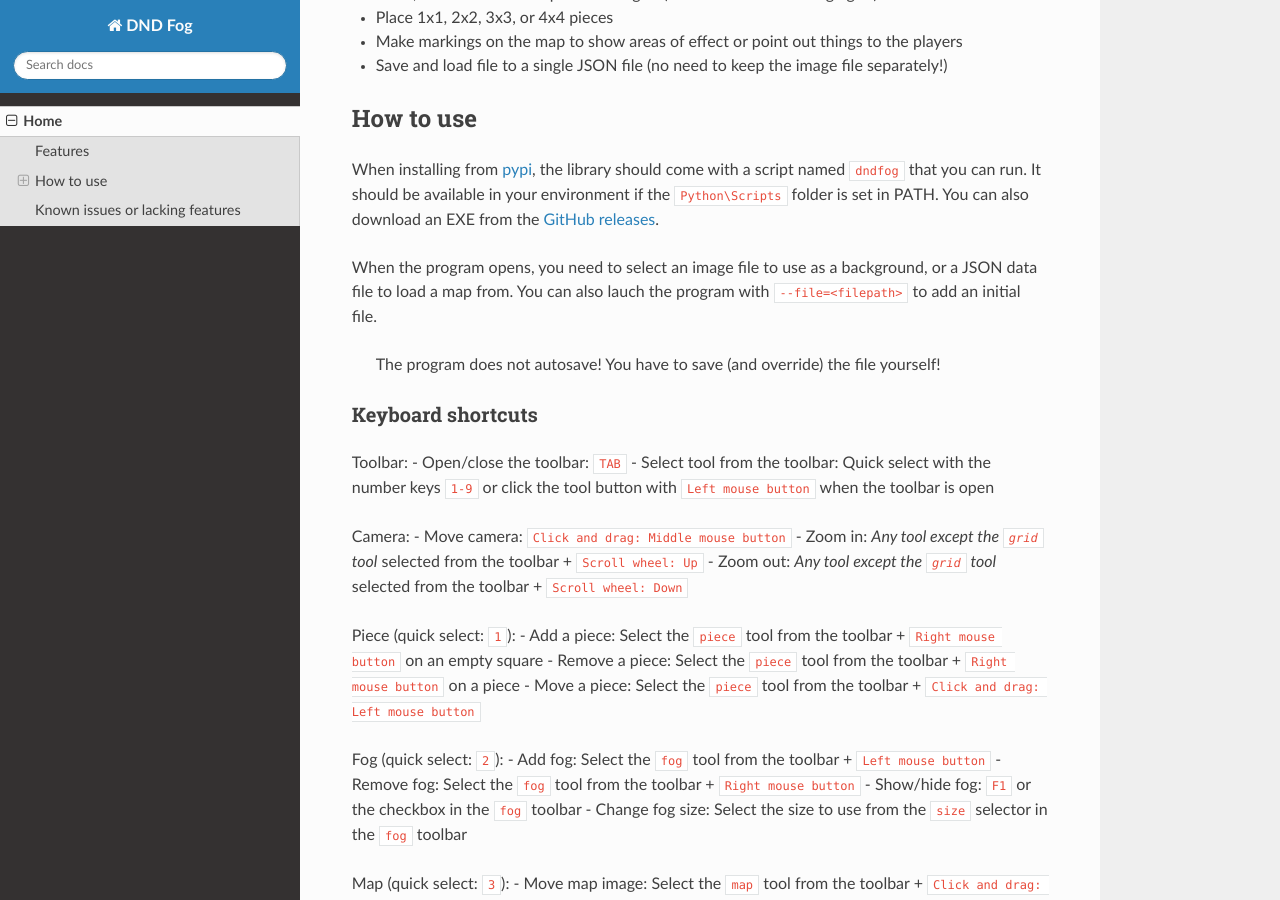
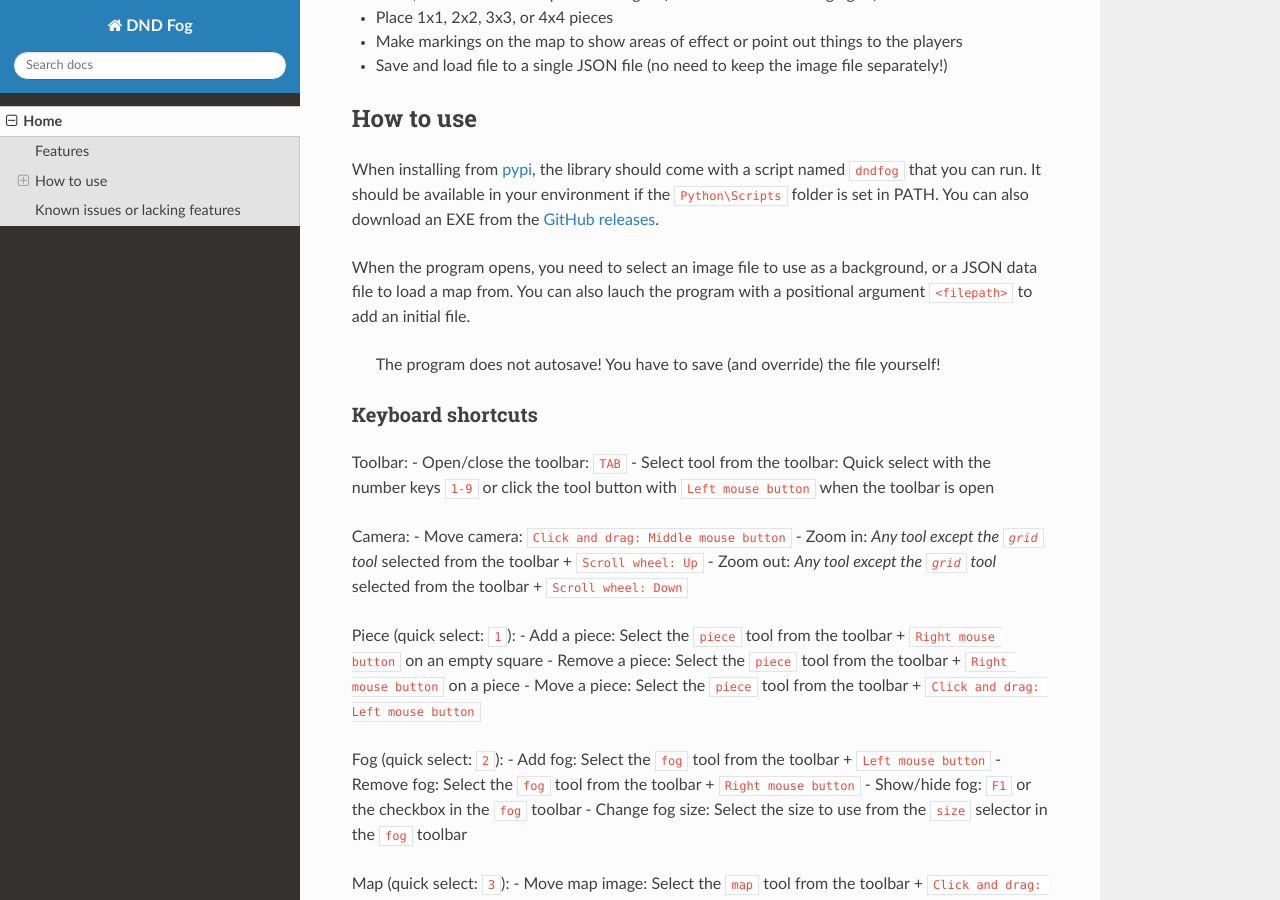
Before and after one commit to MrThearMan/dndfog, an MkDocs documentation site: the page built from docs/index.md, in a window 1280 px wide and 900 px high, scrolled down 1496 px. Built offline with MkDocs 1.6.1, drawn with Linux system fonts in a browser that asks for light colours; nearby versions of some CDN libraries; a script that is not in the unit is left out.

Commit message:
Update docs

```diff
--- a/docs/index.md
+++ b/docs/index.md
@@ -47,7 +47,7 @@ the [GitHub releases](https://github.com/MrThearMan/dndfog/releases).
 
 When the program opens, you need to select an image file to use as a background,
 or a JSON data file to load a map from. You can also lauch the program with
-`--file=<filepath>` to add an initial file.
+a positional argument `<filepath>` to add an initial file.
 
 > The program does not autosave! You have to save (and override) the file yourself!
 
```
Also changed, not shown: README.md (+1 -1 lines).
